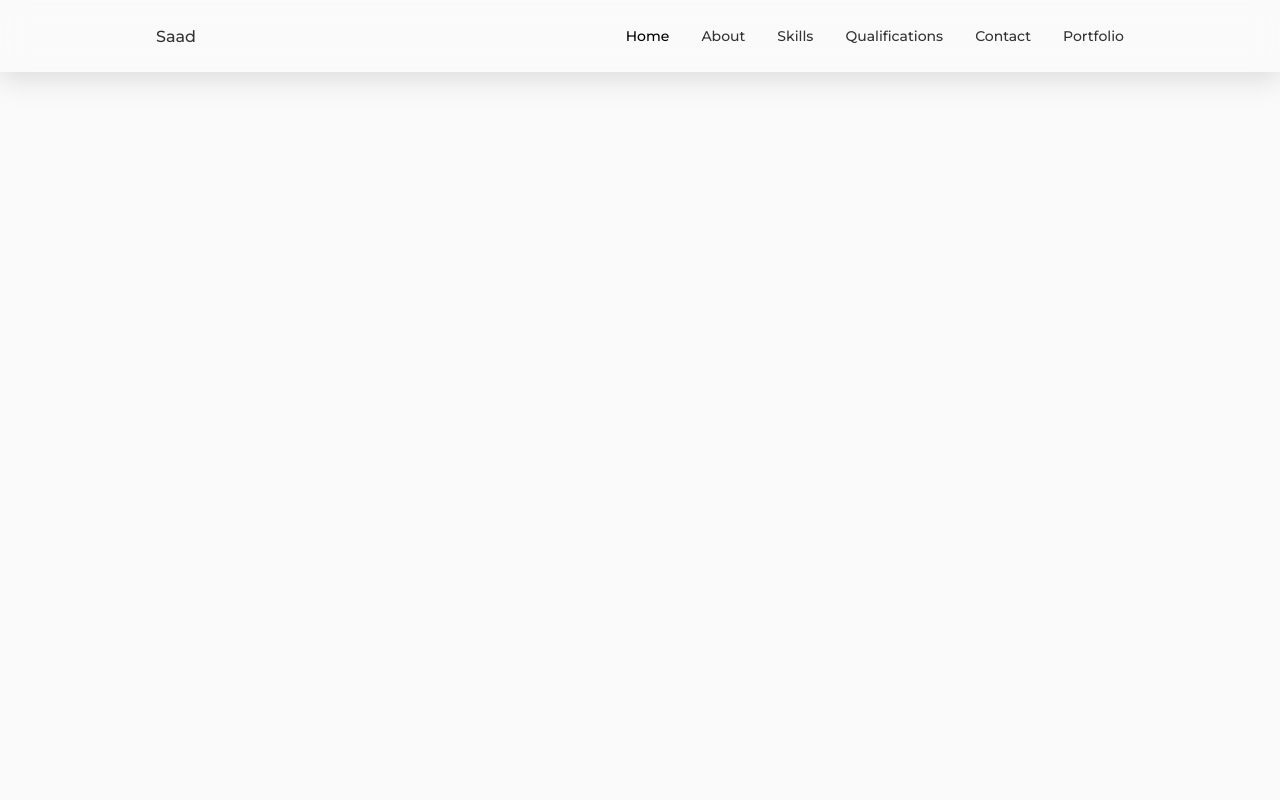
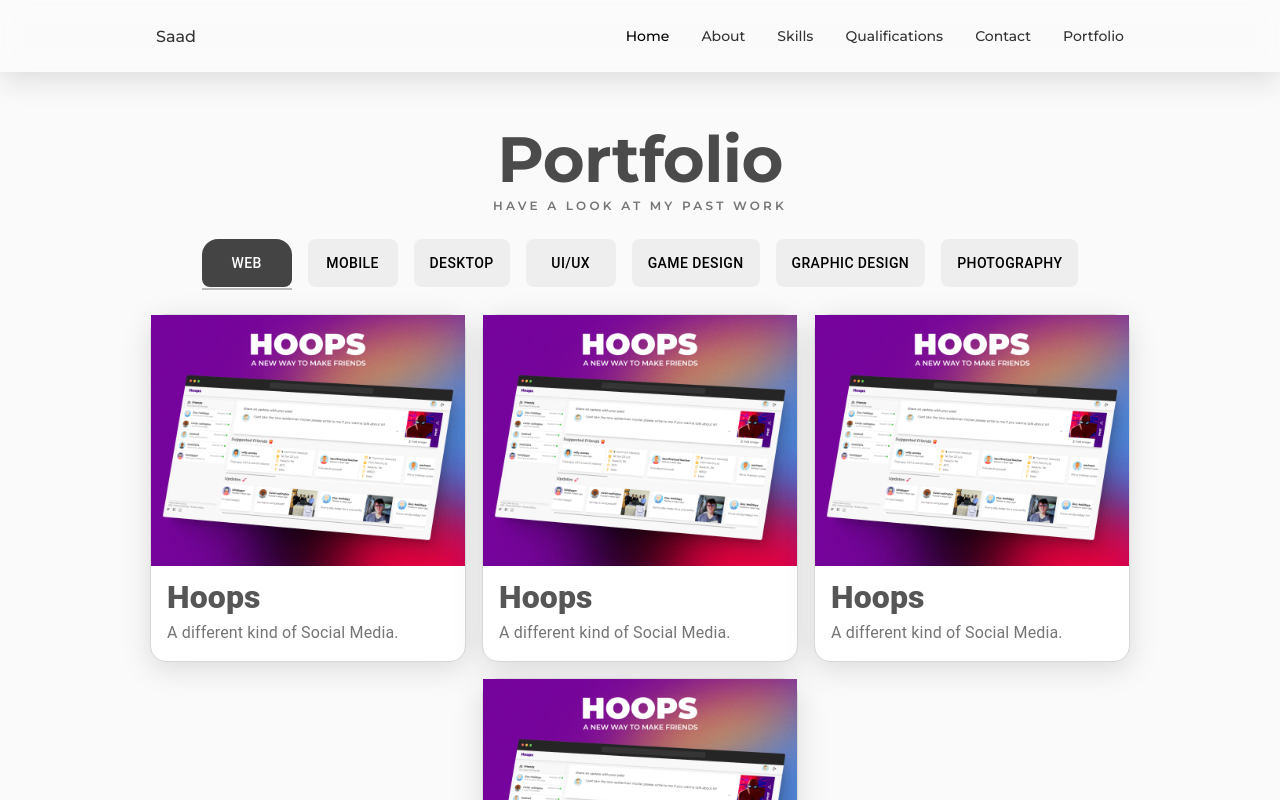
Before and after one commit to saadhzubairi/saadhzubairi_portfolio, a React (Create React App) app: page /Portfolio in a window 1280 px wide. Shown: the top 800 px of the page. Built offline with nearby package versions, Linux system fonts and the light colour scheme.

Commit message:
portfolio page improvements

```diff
--- a/src/App.jsx
+++ b/src/App.jsx
@@ -4,6 +4,7 @@ import FrontPage from './components/FrontPage/FrontPage';
 import Header from './components/header/Header';
 import { BrowserRouter as Router, Route, Routes } from 'react-router-dom';
 import PortfolioPage from './components/PortfolioPage/PortfolioPage';
+import ProjectPage from './components/ProjectPage/ProjectPage';
 
 const Layout = ({ children }) => {
   return (
@@ -21,6 +22,8 @@ function App() {
         <Routes>
           <Route path="/" element={<Layout><FrontPage /></Layout>}/>
           <Route path="/Portfolio" element={<Layout><PortfolioPage /></Layout>}/>
+          <Route path="/Portfolio/:projectId" element={<Layout><ProjectPage /></Layout>}/>
+
         </Routes>
       </main>
     </BrowserRouter>
--- /dev/null
+++ b/src/assets/portfolio/hoops.json
@@ -0,0 +1,8 @@
+{
+    "id":"hoops",
+    "image":"/Projects/hoops.jpeg",
+    "title":"Hoops",
+    "subtitle":"A different kind of Social Media.",
+    "techs":["MongoDB","Express","React","Node.js","Material UI"],
+    "desc":"Hoops is a unique social media application where users can connect and chat with each other using letters while being completely anonymous."
+}
--- a/src/components/PortfolioPage/PortfolioPage.jsx
+++ b/src/components/PortfolioPage/PortfolioPage.jsx
@@ -1,13 +1,171 @@
-import React from 'react'
+import React, { useState } from "react";
+import Box from "@mui/material/Box";
+import Tabs from "@mui/material/Tabs";
+import Tab from "@mui/material/Tab";
+import Typography from '@mui/material/Typography';
+import hoops from "../../assets/portfolio/hoops.json"
+import "./portfoliopage.css"
+import ProjectCard from "./projectCard";
+
+
+function CustomTabPanel(props) {
+  const { children, value, index, ...other } = props;
+
+  return (
+    <div
+      className="portfolio_tabpane"
+      role="tabpanel"
+      hidden={value !== index}
+      id={`simple-tabpanel-${index}`}
+      aria-labelledby={`simple-tab-${index}`}
+      {...other}
+    >
+      {value === index && (
+        <Box sx={{ p: 3 }}>
+          <Typography>{children}</Typography>
+        </Box>
+      )}
+    </div>
+  );
+}
+
+function a11yProps(index) {
+  return {
+    id: `simple-tab-${index}`,
+    'aria-controls': `simple-tabpanel-${index}`,
+  };
+}
+
+
 
 const PortfolioPage = () => {
+  const [value, setValue] = useState(0);
+
+  const handleChange = (event, newValue) => {
+    setValue(newValue);
+  };
+
+
   return (
+
     <div className="portfolio_wrapper">
       <div className="portfolio_container">
+        <div className="portfolio_heading">Portfolio</div>
+        <div className="portfolio_subText">HAVE A LOOK AT MY PAST WORK</div>
+        <div className="portfolio_body">
+          <Box sx={{
+            width: '90%',
+            textAlign: "centre",
+            display: "flex",
+            flexDirection: "column",
+            alignItems: "center",
+            justifyContent: "center",
+            alignItems: "center"
+          }}>
 
+            <Box
+              sx={
+                {
+                  backgroundColor: "transparent",
+                  width: "90%",
+                  textAlign: "centre",
+                  display: "flex",
+                  alignItems: "center",
+                  justifyContent: "center",
+                  alignItems: "center"
+                }
+              }
+            >
+              <Tabs
+                value={value}
+                onChange={handleChange}
+                variant="scrollable"
+                scrollButtons="auto"
+                TabIndicatorProps={
+                  {
+                    sx: {
+                      backgroundColor: "#bbb",
+                      textAlign: "centre",
+                    },
+
+                  }
+                }
+                classes={{ scrollButtons: "custom-scroll-buttons" }}
+                sx={
+                  {
+                    "& .Mui-selected": {
+                      backgroundColor: "#4b4b4b",
+                      color: "white",
+                    },
+                    "& .Mui-selected:hover": {
+                      backgroundColor: "black",
+                      color: "white",
+                    },
+                    "& .MuiTab-root": {
+                      margin: "0.15rem 0.5rem", // Adjust margin for better spacing
+                      color: "black",
+                      transition: "300ms",
+                      background: "#eee",
+                      borderRadius: "0.5rem",
+                      "&:hover": {
+                        backgroundColor: "#999",
+                        color: "white",
+                        borderRadius: "1rem",
+                      },
+                      "&.Mui-selected": {
+                        backgroundColor: "#444",
+                        color: "white",
+                        borderTopRightRadius: "1rem",
+                        borderTopLeftRadius: "1rem",
+                        borderBottom: "0rem"
+                      },
+                      "& .MuiTabs-scrollButtons": {
+                        display: "flex",
+                      },
+                    },
+                  }
+                }
+              >
+                <Tab label="Web"            {...a11yProps(0)} />
+                <Tab label="Mobile"         {...a11yProps(1)} />
+                <Tab label="Desktop"        {...a11yProps(2)} />
+                <Tab label="UI/UX"          {...a11yProps(3)} />
+                <Tab label="Game Design"    {...a11yProps(4)} />
+                <Tab label="Graphic Design" {...a11yProps(5)} />
+                <Tab label="Photography"    {...a11yProps(6)} />
+              </Tabs>
+            </Box>
+
+            <CustomTabPanel value={value} index={0}>
+              <ProjectCard data={hoops} />
+              <ProjectCard data={hoops} />
+              <ProjectCard data={hoops} />
+              <ProjectCard data={hoops} />
+            </CustomTabPanel>
+            <CustomTabPanel value={value} index={1}>
+              Item Two
+            </CustomTabPanel>
+            <CustomTabPanel value={value} index={2}>
+              Item Three
+            </CustomTabPanel>
+            <CustomTabPanel value={value} index={3}>
+              Item Four
+            </CustomTabPanel>
+            <CustomTabPanel value={value} index={4}>
+              Item Five
+            </CustomTabPanel>
+            <CustomTabPanel value={value} index={5}>
+              Item Six
+            </CustomTabPanel>
+            <CustomTabPanel value={value} index={6}>
+              Item Seven
+            </CustomTabPanel>
+
+          </Box>
+        </div>
       </div>
     </div>
-  )
-}
+  );
+};
 
-export default PortfolioPage
+export default PortfolioPage;
--- a/src/components/PortfolioPage/portfoliopage.css
+++ b/src/components/PortfolioPage/portfoliopage.css
@@ -0,0 +1,90 @@
+*{
+    transition: 300ms;
+    transition: all;
+}
+
+.portfolio_heading {
+    margin-top: 15vh;
+    text-align: center;
+    font-size: 4rem;
+    font-weight: 700;
+    color: #4b4b4b;
+    letter-spacing: -0.01em;
+    user-select: none;
+}
+
+.portfolio_subText {
+    text-align: center;
+    letter-spacing: 0.2rem;
+    font-size: 0.75rem;
+    user-select: none;
+    font-weight: 600;
+}
+
+.portfolio_body {
+    display: flex;
+    margin-top: 1.5rem;
+    align-items: center;
+    justify-content: center;
+}
+
+/* portfoliopage.css */
+.custom-scroll-buttons {
+    display: flex !important;
+    padding: 1rem;
+    background-color: #dadada;
+    border-radius: 1rem;
+    box-shadow: rgba(100, 100, 111, 0.2) 0px 7px 29px 0px;
+}
+
+.pcard_container {
+    max-width: 316px;
+}
+
+.pcard_container:hover {
+    cursor: pointer;
+}
+
+.pcard_pane {
+    display: flex;
+}
+
+.pcard_pane_left {
+    border-radius: 1rem;
+    border: #d9d8d8 1px solid;
+    background-color: white;
+    box-shadow: rgba(100, 100, 111, 0.2) 0px 7px 29px 0px;
+    transition: 300ms;
+}
+
+.pcard_pane_left:hover {
+    box-shadow: rgba(50, 50, 93, 0.25) 0px 50px 100px -20px, rgba(0, 0, 0, 0.3) 0px 30px 60px -30px;
+    transform: scale(1.05);
+    -webkit-transform: scale(1.05);
+}
+
+.pcard_title {
+    font-size: 2rem;
+    margin-left: 1rem;
+    font-weight: 900;
+    color: #565656;
+}
+
+.pcard_subtitle {
+    margin-left: 1rem;
+    margin-bottom: 1rem;
+}
+
+.pcard_pane_right {
+    display: none;
+}
+
+
+.MuiTypography-root{
+    display: flex;
+    flex-direction: row;
+    flex-wrap: wrap;
+    gap: 1rem;
+    align-items: center;
+    justify-content: center;
+}
--- /dev/null
+++ b/src/components/PortfolioPage/projectCard.jsx
@@ -0,0 +1,39 @@
+import "./portfoliopage.css"
+import React from 'react'
+import { useNavigate } from "react-router-dom"
+
+const ProjectCard = ({ data }) => {
+    const navigate = useNavigate();
+
+    const onClickFun = () => {
+        navigate(`/Portfolio/${data.id}`)
+    }
+
+    return (
+        <div className="pcard_wrapper" onClick={onClickFun}>
+            <div className="pcard_container">
+                <div className="pcard_pane">
+                    <div className="pcard_pane_left">
+                        <img src={data.image} className="pcard_img" />
+                        <div className="pcard_title">{data.title}</div>
+                        <div className="pcard_subtitle">{data.subtitle}</div>
+                    </div>
+                    <div className="pcard_pane_right">
+                        <div className="pcard_desc">{data.desc}</div>
+                    </div>
+                </div>
+            </div>
+        </div>
+    )
+}
+
+
+
+export default ProjectCard
+
+/*
+        <img src={data.image} alt="" />
+        <div className="">{data.title}</div>
+        <div className="">{data.subtitle}</div>
+        <div className="">{data.desc}</div>
+*/
--- /dev/null
+++ b/src/components/ProjectPage/ProjectPage.jsx
@@ -0,0 +1,23 @@
+import "./projectPage.css"
+
+const ProjectPage = () => {
+    return (
+        <div>
+            <div className="">ProjectPage</div>
+            <div className="">ProjectPage</div>
+            <div className="">ProjectPage</div>
+            <div className="">ProjectPage</div>
+            <div className="">ProjectPage</div>
+            <div className="">ProjectPage</div>
+            <div className="">ProjectPage</div>
+            <div className="">ProjectPage</div>
+            <div className="">ProjectPage</div>
+            <div className="">ProjectPage</div>
+            <div className="">ProjectPage</div>
+            <div className="">ProjectPage</div>
+            <div className="">ProjectPage</div>
+        </div>
+    )
+}
+
+export default ProjectPage
```
Also changed, not shown: public/Projects/hoops.jpeg (added), src/components/ProjectPage/projectPage.css (added).
